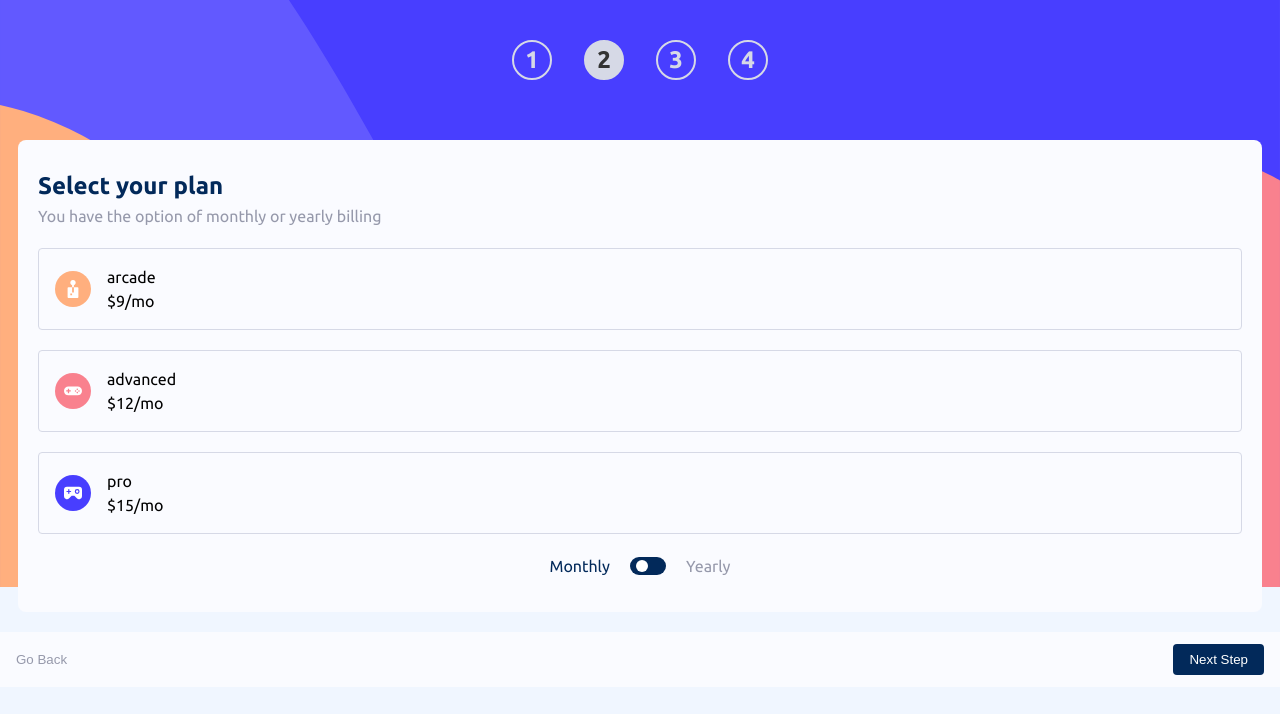
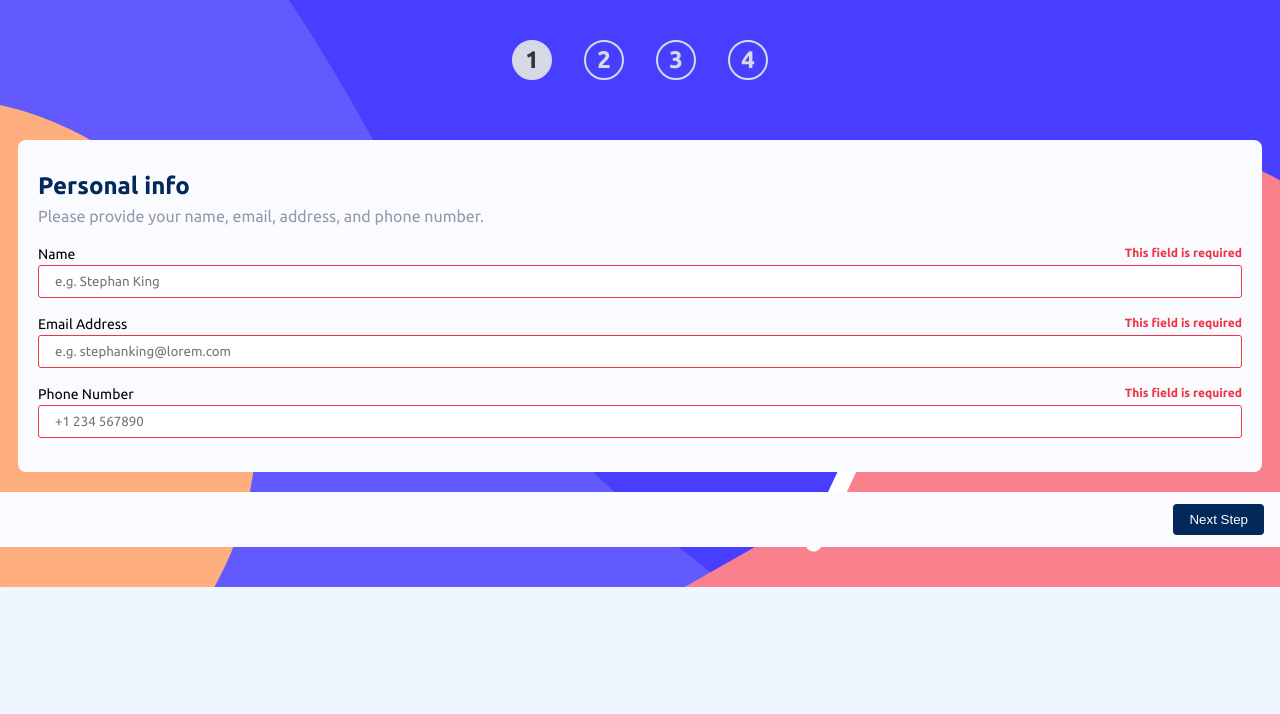
Before and after one commit to Oungseik/vue-multi-steps-form, a Vue app: page / in a window 1280 px wide. Both pictures are taken after a click on the button "Next Step". Shown: the top 714 px of the page. Built offline with nearby package versions, Linux system fonts and the light colour scheme.

Commit message:
feat: error handling and validate form's step 1

```diff
--- a/src/App.vue
+++ b/src/App.vue
@@ -8,7 +8,13 @@
         <h2>{{ questionStep.title }}</h2>
         <p class="desc">{{ questionStep.description }}</p>
         <template v-if="questionStep.step === 1">
-          <Input v-for="field in questionStep.inputs" :attr="field" />
+          <Input
+            v-for="field in questionStep.inputs"
+            :attr="field"
+            @inputValue="handleInput"
+            :value="personalInfo[field.id]"
+            :error="error[field.id]"
+          />
         </template>
 
         <template v-if="questionStep.step === 2">
@@ -46,6 +52,22 @@ import Radio from "./components/Radio.vue"
 import mobileSidebar from "./assets/images/bg-sidebar-mobile.svg"
 import questions from "./data/questions.js"
 
+function validateName(name) {
+  return name.length > 3 && /[a-zA-z]+/.test(name)
+}
+
+function validateEmail(email) {
+  // match one or more a-z and @ sign a-z again . and a-z again
+  // example [oung]@[gmail].[com]
+  return /[a-z]+@[a-z]+\.[a-z]+/.test(email)
+}
+
+function validatePhoneNumber(number) {
+  return (
+    number.length > 5 && number.split().every((num) => num === "+" || /\d/.test(num) || num === " ")
+  )
+}
+
 export default {
   name: "App",
   components: { QuestionSteps, FormNavigator, Input, Radio },
@@ -56,20 +78,59 @@ export default {
       start: 0,
       end: 4,
       currentStep: 0,
+      personalInfo: {
+        name: "",
+        email: "",
+        phone: ""
+      },
+      error: {
+        name: false,
+        email: false,
+        phone: false
+      },
       planType: "monthly",
       plan: ""
     }
   },
   methods: {
-    goNextStep() {},
-    goPrevStep() {},
+    goNextStep() {
+      if (this.currentStep === 0) {
+        this.validateStep1()
+      }
+
+      if (this.currentStep === 0 && this.validatePersonalInfo()) {
+        this.currentStep += 1
+      }
+    },
+    goPrevStep() {
+      this.currentStep -= 1
+    },
     submit() {},
+
+    validateStep1() {
+      !validateName(this.personalInfo.name) ? (this.error.name = true) : (this.error.name = false)
+      !validateEmail(this.personalInfo.email)
+        ? (this.error.email = true)
+        : (this.error.email = false)
+      !validatePhoneNumber(this.personalInfo.phone)
+        ? (this.error.phone = true)
+        : (this.error.phone = false)
+    },
+
+    validatePersonalInfo() {
+      return !Object.values(this.error).some((err) => err === true)
+    },
+    handleInput(data) {
+      const { id, value } = data
+      this.personalInfo[id] = value
+      this.error[id] = false
+    },
 
     handleNavigateForm(arg) {
       if (arg === "next") {
-        this.currentStep += 1
+        this.goNextStep()
       } else if (arg === "back") {
-        this.currentStep -= 1
+        this.goPrevStep()
       } else if (arg === "confirm") {
       }
     },
--- a/src/components/Input.vue
+++ b/src/components/Input.vue
@@ -1,17 +1,50 @@
 <template>
-  <div>
+  <div :class="{ error: error === true }">
     <label :for="attr.id">{{ attr.label }}</label>
-    <input :id="attr.id" :type="attr.type" v-model="attr.value" :placeholder="attr.placeholder" />
+    <input
+      :id="attr.id"
+      :type="attr.type"
+      :value="value"
+      ref="elem"
+      @input="handleInput"
+      :placeholder="attr.placeholder"
+    />
+    <slot name="error">
+      <p class="error-text">This field is required</p>
+    </slot>
   </div>
 </template>
 
 <script>
 export default {
-  props: ["attr"]
+  props: ["attr", "error", "value"],
+  methods: {
+    handleInput() {
+      this.$emit("inputValue", { id: this.attr.id, value: this.$refs.elem.value })
+    }
+  }
 }
 </script>
 
 <style scoped>
+.error {
+  position: relative;
+}
+
+.error-text {
+  font-size: 0.75rem;
+  color: var(--primary-strawberry-red);
+  font-weight: bold;
+  position: absolute;
+  top: 0;
+  right: 0;
+  display: none;
+}
+
+.error .error-text {
+  display: block;
+}
+
 label {
   display: block;
   font-size: 0.875rem;
@@ -27,4 +60,8 @@ input {
   border-radius: 3px;
   font-family: inherit;
 }
+
+.error input {
+  border: 1px solid var(--primary-strawberry-red);
+}
 </style>
```
